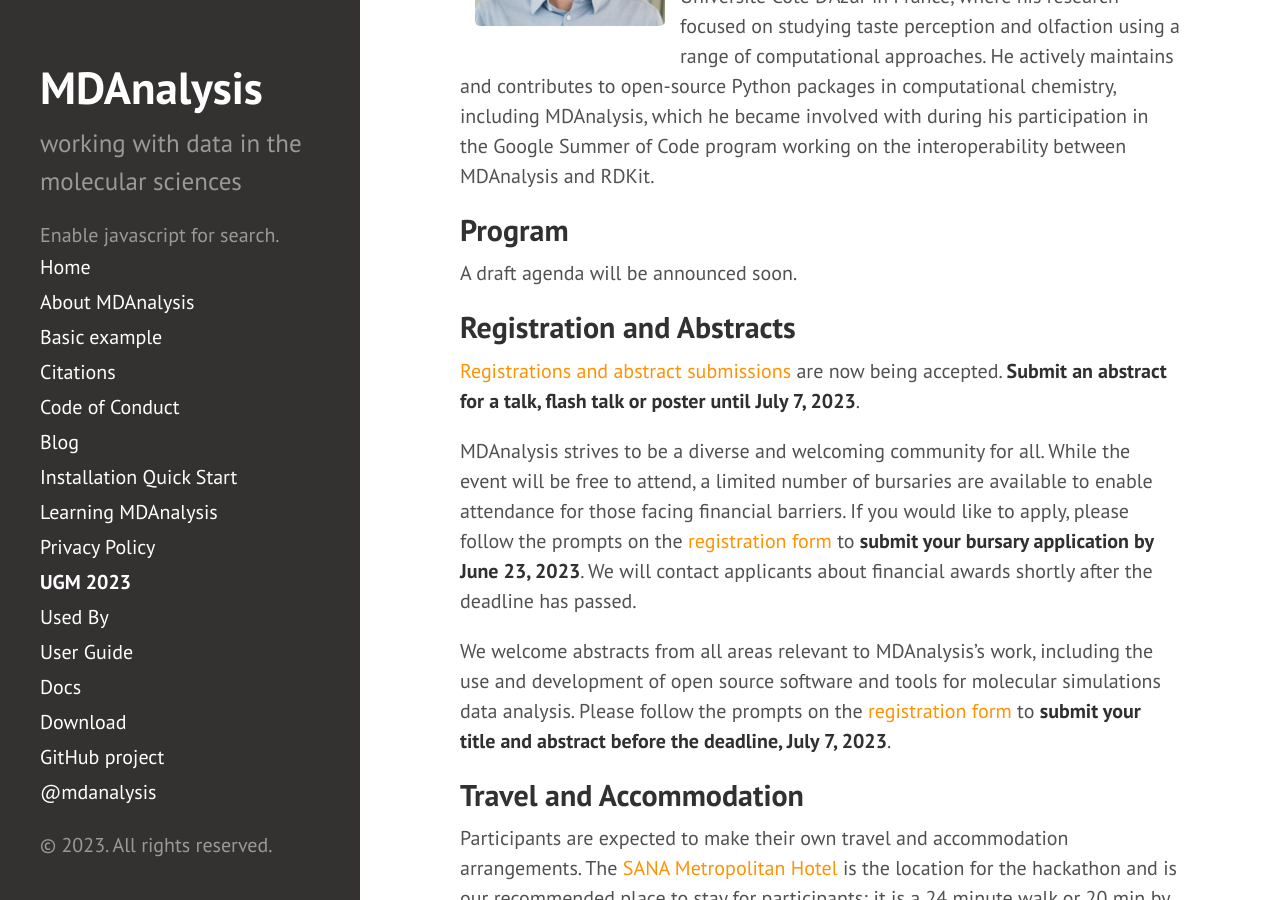
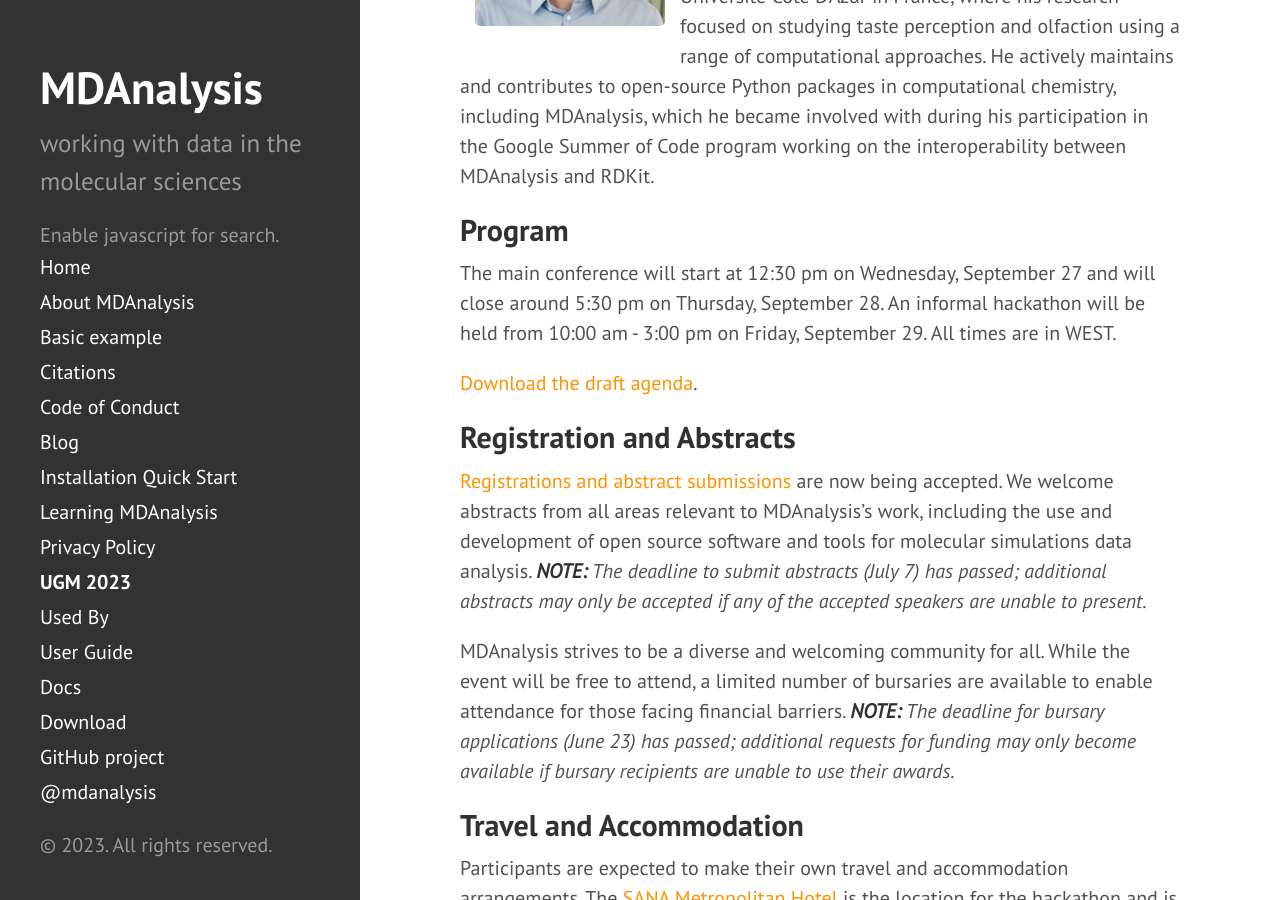
Before and after one commit to MDAnalysis/MDAnalysis.github.io, a Jekyll site: the page built from pages/ugm2023.md, in a window 1280 px wide and 900 px high, scrolled down 2427 px. Built offline with Jekyll 4.4.1, drawn with Linux system fonts in a browser that asks for light colours; comment, search, counter and statistics services are not loaded; some of the changed text lies outside the part shown.

Commit message:
Add UGM agenda download link to UGM page (#301)
* Upload draft UGM agenda

* Add draft agenda download link

* Upload public version of the agenda

* Update link to public version of the agenda

* Incorporate Richard's lightning talk switch

* Incorporate Richard's lightning talk switch

* Delete mdaUGM2023_agenda_v1.pdf

* Delete mdaUGM2023_agenda_v2.pdf

* Delete mdaUGM2023_agenda_v3.pdf

* Add UGM agenda with non-versioned file name and banner image

* Making times consistent, add updated agenda, add notes that bursary/abstract submission deadlines have passed

```diff
--- a/pages/ugm2023.md
+++ b/pages/ugm2023.md
@@ -12,12 +12,12 @@ style="float: left; " />
 The UGM will be held in a live, in-person format across 3 days, September 27-29, 2023, in Lisbon, Portugal.
 
 ### Main Meeting
-Wednesday, September 27, 2023 12 pm WEST - Thursday, September 28, 2023 5 pm WEST
+Wednesday, September 27, 2023 12:30 pm WEST - Thursday, September 28, 2023 5:30 pm WEST
 
 [Faculty of Sciences of the University of Lisbon][uniL] (ULisboa) Auditorium, Building C1, Campo Grande, 1749-016 Lisbon, PT
 
 ### Hackathon
-Friday, September 29, 2023 10 am WEST - 3 pm WEST
+Friday, September 29, 2023 10:00 am WEST - 3:00 pm WEST
 
 [SANA Metropolitan Hotel][sana] Madrid Room, R. Soeiro Pereira Gomes 2, 1600-198 Lisbon, PT
 
@@ -50,14 +50,14 @@ style="float: left; width: 220px; height: 220px; border-radius: 20px; border: 15
 Cédric Bouysset is a researcher specialized in cheminformatics, molecular modeling, and software development, currently working at Exscientia in Oxford (UK). He obtained an MSc in Cheminformatics from the University of Strasbourg and a PhD in Chemistry from the Université Côte D'Azur in France, where his research focused on studying taste perception and olfaction using a range of computational approaches. He actively maintains and contributes to open-source Python packages in computational chemistry, including MDAnalysis, which he became involved with during his participation in the Google Summer of Code program working on the interoperability between MDAnalysis and RDKit.
 
 ## Program
-A draft agenda will be announced soon.
+The main conference will start at 12:30 pm on Wednesday, September 27 and will close around 5:30 pm on Thursday, September 28. An informal hackathon will be held from 10:00 am - 3:00 pm on Friday, September 29. All times are in WEST.
+
+[Download the draft agenda][agenda].
 
 ## Registration and Abstracts
-[Registrations and abstract submissions][eventbrite] are now being accepted. **Submit an abstract for a talk, flash talk or poster until July 7, 2023**.
+[Registrations and abstract submissions][eventbrite] are now being accepted. We welcome abstracts from all areas relevant to MDAnalysis's work, including the use and development of open source software and tools for molecular simulations data analysis. ***NOTE:** The deadline to submit abstracts (July 7) has passed; additional abstracts may only be accepted if any of the accepted speakers are unable to present.*
 
-MDAnalysis strives to be a diverse and welcoming community for all. While the event will be free to attend, a limited number of bursaries are available to enable attendance for those facing financial barriers. If you would like to apply, please follow the prompts on the [registration form][eventbrite] to **submit your bursary application by June 23, 2023**. We will contact applicants about financial awards shortly after the deadline has passed.
-
-We welcome abstracts from all areas relevant to MDAnalysis's work, including the use and development of open source software and tools for molecular simulations data analysis. Please follow the prompts on the [registration form][eventbrite] to **submit your title and abstract before the deadline, July 7, 2023**.
+MDAnalysis strives to be a diverse and welcoming community for all. While the event will be free to attend, a limited number of bursaries are available to enable attendance for those facing financial barriers. ***NOTE:** The deadline for bursary applications (June 23) has passed; additional requests for funding may only become available if bursary recipients are unable to use their awards.*
 
 ## Travel and Accommodation
 Participants are expected to make their own travel and accommodation arrangements. The [SANA Metropolitan Hotel][sana] is the location for the hackathon and is our recommended place to stay for participants; it is a 24 minute walk or 20 min by bus (lines 731, 755, 768) to the main meeting venue at ULisboa. We also suggest the following hotels within walking distance of the meeting and hackathon venues (price range: 120-170 EUR per night):
```
Also changed, not shown: other parts of pages/ugm2023.md (+1 -0 lines), 1 other file.
